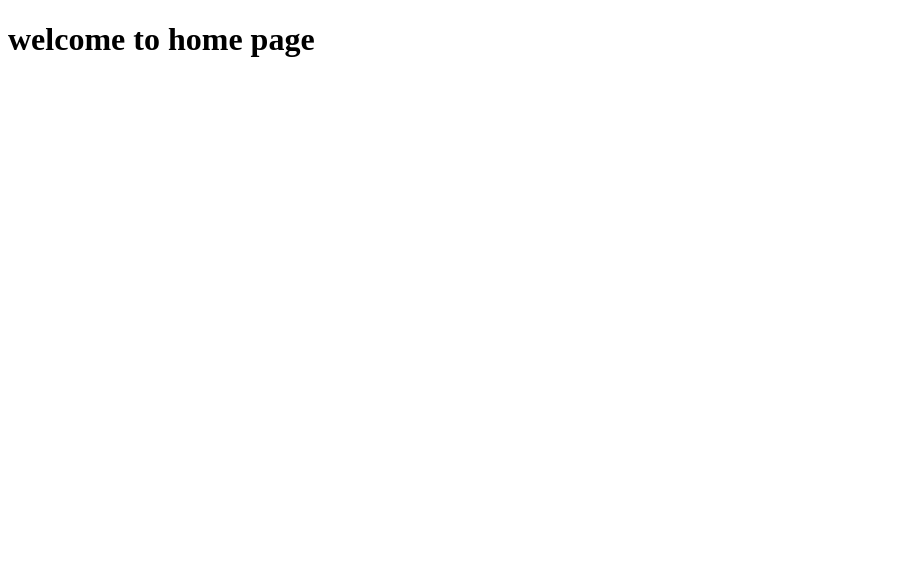
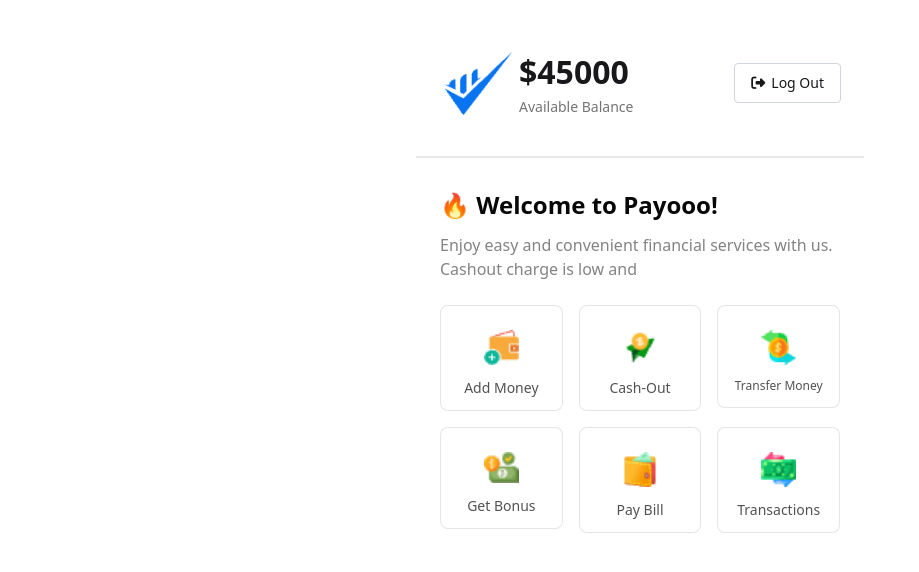
Before and after one commit to Khaiyum-Ahmed/Mobile_financing_system_payoo, a plain HTML site: page payoo.html in a window 1280 px wide. Shown: the whole page, without its empty margins (0-919 px from the left). Drawn offline with nearby package versions, Linux system fonts and the light colour scheme.

Commit message:
payoo features card added

```diff
--- a/js/login.js
+++ b/js/login.js
@@ -51,10 +51,10 @@ document.getElementById('login-button').addEventListener('click', function(){
 
     if(mobileNumber === '017' && fourDigitPin === '1234'){
         // console.log('you are logged in successfully')
-        window.location.href= '/payoo.html'
+        window.location.href= '/payoo.html';
     }
     else{
-        alert('Invalid Input, please try again later')
+        alert('Invalid Input, please try again later');
     }
 
 })
--- a/payoo.html
+++ b/payoo.html
@@ -1,13 +1,157 @@
 <!DOCTYPE html>
 <html lang="en">
+
 <head>
     <meta charset="UTF-8">
     <meta name="viewport" content="width=device-width, initial-scale=1.0">
     <title>payoo home page</title>
+    <!-- Daisy UI CDN -->
+    <link href="https://cdn.jsdelivr.net/npm/daisyui@5" rel="stylesheet" type="text/css" />
+    <script src="https://cdn.jsdelivr.net/npm/@tailwindcss/browser@4"></script>
+    <!-- font awesome cdn -->
+    <link rel="stylesheet" href="https://cdnjs.cloudflare.com/ajax/libs/font-awesome/6.7.2/css/all.min.css"
+        integrity="sha512-Evv84Mr4kqVGRNSgIGL/F/aIDqQb7xQ2vcrdIwxfjThSH8CSR7PBEakCr51Ck+w+/U6swU2Im1vVX0SVk9ABhg=="
+        crossorigin="anonymous" referrerpolicy="no-referrer" />
+
+
 </head>
+
 <body>
-    <main>
-        <h1>welcome to home page</h1>
+    <main class=" max-w-md md:mx-auto ">
+
+        <!-- back bar start -->
+
+        <div class="hero block pt-8">
+            <div class="hero-content w-[450px] flex justify-between  px-6">
+
+                <!-- balance start -->
+
+                <div class="stats flex justify-between items-center">
+                    <div class="flex justify-center w-20 h-16 mx-auto"><img src="assets/Group.png" alt="">
+                    </div>
+
+                    <div class="">
+                        <div class="stat-value">$45000</div>
+                        <div class="stat-title font-normal text-[14px]">Available Balance</div>
+
+                    </div>
+                </div>
+
+                <div>
+                    <button class="btn btn-outline font-normal text-[14px] border-gray-300"><span><i
+                                class="fa-solid fa-right-from-bracket"></i></span>Log
+                        Out</button>
+                </div>
+
+                <!-- balance end -->
+
+            </div>
+        </div>
+
+        <!-- back bar end -->
+        <div class="divider"></div>
+
+
+        <div class="m-6">
+
+            <!-- features section title -->
+
+            <div class="mb-6">
+                <h2 class="font-bold text-2xl text-[#080808] mb-3">🔥 Welcome to Payooo!</h2>
+                <p class="text-[rgba(8,8,8,.5)] font-normal text-base">Enjoy easy and convenient financial services with
+                    us. Cashout charge is low and </p>
+            </div>
+
+            <!-- features section title end -->
+
+            <!-- features card start -->
+
+            <div class="flex gap-4 mb-4">
+
+                <div class="w-[126px]">
+                    <div class="card bg-base-100 border border-[rgba(8,8,8,.1)]">
+                        <figure class=" px-2 pt-6">
+                            <img src="assets/wallet1.png" class="w-1/3" />
+                        </figure>
+                        <div class="card-body p-3 items-center text-center ">
+                            <h2 class="card-title text-[rgba(8,8,8,.7)] font-medium text-[14px]">Add Money</h2>
+
+                        </div>
+                    </div>
+                </div>
+
+                   <div class="w-[126px]">
+                    <div class="card bg-base-100 border border-[rgba(8,8,8,.1)]">
+                        <figure class=" px-2 pt-6">
+                            <img src="assets/send1.png" class="w-1/3" />
+                        </figure>
+                        <div class="card-body p-3 items-center text-center ">
+                            <h2 class="card-title text-[rgba(8,8,8,.7)] font-medium text-[14px]">Cash-Out</h2>
+
+                        </div>
+                    </div>
+                </div>
+
+                   <div class="w-[126px]">
+                    <div class="card bg-base-100 border border-[rgba(8,8,8,.1)]">
+                        <figure class=" px-2 pt-6">
+                            <img src="assets/money1.png" class="w-1/3" />
+                        </figure>
+                        <div class="card-body px-1 py-3 items-center text-center ">
+                            <h2 class="card-title text-[rgba(8,8,8,.7)] font-medium text-[12px]">Transfer Money</h2>
+
+                        </div>
+                    </div>
+                </div>
+            </div>
+
+             <div class="flex gap-4">
+
+                <div class="w-[126px]">
+                    <div class="card bg-base-100 border border-[rgba(8,8,8,.1)]">
+                        <figure class=" px-2 pt-6">
+                            <img src="assets/bonus1.png" class="w-1/3" />
+                        </figure>
+                        <div class="card-body p-3 items-center text-center ">
+                            <h2 class="card-title text-[rgba(8,8,8,.7)] font-medium text-[14px]">Get Bonus</h2>
+
+                        </div>
+                    </div>
+                </div>
+
+                   <div class="w-[126px]">
+                    <div class="card bg-base-100 border border-[rgba(8,8,8,.1)]">
+                        <figure class=" px-2 pt-6">
+                            <img src="assets/purse1.png" class="w-1/3" />
+                        </figure>
+                        <div class="card-body p-3 items-center text-center ">
+                            <h2 class="card-title text-[rgba(8,8,8,.7)] font-medium text-[14px]">Pay Bill</h2>
+
+                        </div>
+                    </div>
+                </div>
+
+                   <div class="w-[126px]">
+                    <div class="card bg-base-100 border border-[rgba(8,8,8,.1)]">
+                        <figure class=" px-2 pt-6">
+                            <img src="assets/transaction1.png" class="w-1/3" />
+                        </figure>
+                        <div class="card-body px-2 py-3 items-center text-center ">
+                            <h2 class="card-title text-[rgba(8,8,8,.7)] font-medium text-[14px]">Transactions</h2>
+
+                        </div>
+                    </div>
+                </div>
+            </div>
+
+
+            <!-- features card end -->
+
+        </div>
+
+
+
     </main>
 </body>
+
 </html>
```
